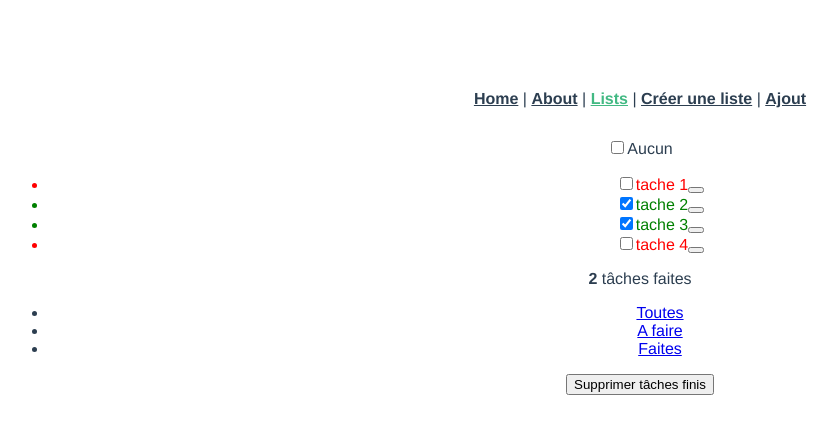
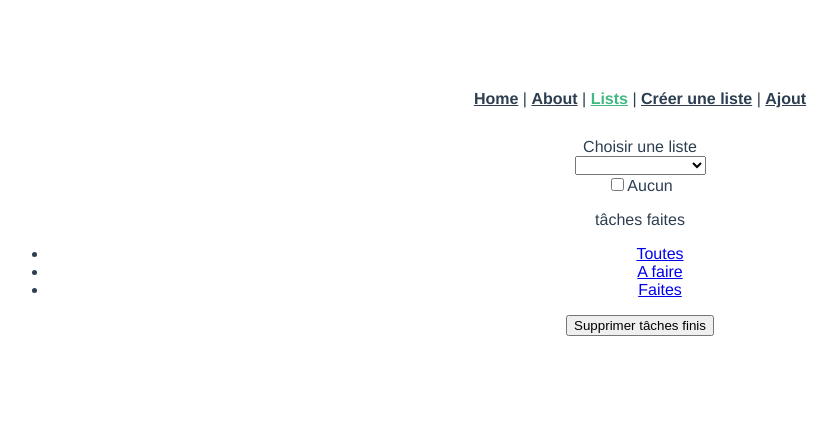
Before and after one commit to LerougeLefebvreLavenantLebrunChauveau/AppliMobile, a Vue app: page /lists in a window 1280 px wide. Shown: the top 434 px of the page, without its empty margins (0-838 px from the left). Built offline with nearby package versions, Linux system fonts and the light colour scheme.

Commit message:
Lists (données brutes)

```diff
--- a/src/views/Lists.vue
+++ b/src/views/Lists.vue
@@ -1,14 +1,20 @@
 <template>
 <div>
+  <label>Choisir une liste</label>
+  <br />
+  <select v-model="selected" v-on:change="getListes($event)">
+    <option v-for="myList in listes" :value="myList.id" v-bind:key="myList.id"> {{myList.name}} </option>
+  </select>
+  <br />
   <input type="checkbox" v-on:change="toutCompleter()" v-model="checkToutCompleter">
   <span v-show="checkToutCompleter">Tout</span>
   <span v-show="!checkToutCompleter">Aucun</span>
   <ul class="todo-list">
-    <li class="todo" v-for="todo in filtreTodos" v-bind:key="todo.id" :class="{completed: todo.completed}">
+    <li class="todo" v-for="todo in listeVide.todos" v-bind:key="todo.id" :class="{completed: todo.completed}">
       <div>
         <input type="checkbox" v-model="todo.completed" v-on:change="miseAJourTodo(todo)">
         <label> {{todo.name}} </label>
-        <button type="destroy" @click.prevent="supprimerTodo(todo)"></button>
+        <button type="destroy" @click="deleteTodo(todo)"></button>
       </div>
     </li>
   </ul>
@@ -18,11 +24,13 @@
   <span><strong> {{ reste }} </strong> tâches faites </span>
   <ul>
     <li><a href="#" :class="{selected: filter === 'all'}" @click.prevent="filter = 'all'">Toutes</a></li>
-    <li><a href="#" :class="{selected: filter === 'todo'}" @click.prevent="filter = 'todo'">A faire</a></li>
+    <li><a href="#" :class="{selected: filter === 'todo'}" @click.prevent="filter = 'todo'" >A faire</a></li>
     <li><a href="#" :class="{selected: filter === 'done'}" @click.prevent="filter = 'done'">Faites</a></li>
   </ul>
-  <button v-show="complete" @click.prevent="supprimerComplete">Supprimer tâches finis</button>
+  <button  @click.prevent="supprimerComplete">Supprimer tâches finis</button>
+  <!--<button v-show="complete" @click.prevent="supprimerComplete">Supprimer tâches finis</button> Fonctionne -->
   </div>
+
 </template>
 
 <script>
@@ -32,61 +40,110 @@ export default{
       },
       data() {
         return {
+          listes:[
+            {
+              id: "1",
+              name: 'Une première liste',
               todos: [
               {
                 id: 1,
-              name: 'tache 1',
+                name: 'Acheter du lait',
                 completed: false
               },
               {
                 id: 2,
-              name: 'tache 2',
-              completed: true
+                name: 'Sortir le chien',
+                completed: false
               },
               {
                 id: 3,
-              name: 'tache 3',
-              completed: true
+                name: 'Jouer aux echecs',
+                completed: false
               },
               {
                 id: 4,
-              name: 'tache 4',
+                name: 'Faire une game CS avec Démarrage au kicker, Minitosore et Capsylon',
                 completed:false
+              }],
+              filter: 'all',
+              complete: false,
+              checkToutCompleter: false
+            },
+            {
+              id: "2",
+              name: 'Une seconde liste',
+              todos: [
+              {
+                id: 1,
+                name: 'Mater Netflix',
+                completed: false
+              },
+              {
+                id: 2,
+                name: 'Mater Amazon Prime',
+                completed: false
+              },
+              {
+                id: 3,
+                name: 'Mater Disney +',
+                completed: false
+              },
+              {
+                id: 4,
+                name: 'Se désabonner de Salto',
+                completed:false
+              }],
+              filter: 'all',
+              complete: false,
+              checkToutCompleter: false
             }
           ],
-          newTodo: '',
-          filter: 'all',
-          complete: true,
-          checkToutCompleter: false
+          selected:'',
+          listeVide : ''
         }
       },
       methods: {
-        supprimerTodo(todo){
-          let nb = this.todos.indexOf(todo)
-          this.todos.splice(nb,1)
+        deleteTodo(todo){
+          let nb = this.listeVide.todos.indexOf(todo)
+          this.listeVide.todos.splice(nb,1)
         },
         supprimerComplete(){
-          this.todos.filter(todo => todo.completed).forEach(todo => this.supprimerTodo(todo));
+          this.listeVide.todos.filter(todo => todo.completed).forEach(todo => this.deleteTodo(todo));
           this.complete=false;
         },
         toutCompleter(){
-          this.todos.forEach(todo => todo.completed = this.checkToutCompleter)
+          this.listeVide.todos.forEach(todo => todo.completed = this.checkToutCompleter)
         },
         miseAJourTodo(todo){
           if (todo.completed)
             this.complete = true;
-          else this.complete = this.todos.filter(todo => todo.completed)
+          else this.complete = this.listeVide.todos.filter(todo => todo.completed)
+        },
+        getListes(e){
+          let value = e.target.value;
+          let liste = this.listes.find(l => l.id == value);
+          this.listeVide = liste
         }
       },
       computed: {
         reste(){
-          return this.todos.filter(todo => todo.completed).length
+          if(this.listeVide.length==0){
+            return;
+          }
+          else{
+            return this.listeVide.todos.filter(todo => todo.completed).length
+          }
         },
-        filtreTodos(){
-          if (this.filter === 'todo'){
-            return this.todos.filter(todo => !todo.completed).length != 0
+        filter(){
+          if(this.listeVide.filter === 'todo'){
+            return this.listeVide.todos.filter(todo => !todo.completed).length != 0;
           }
-          return this.todos
+          else if(this.listeVide.filter === 'done'){
+            return this.listeVide.todos.filter(todo => todo.completed);
+          }
+          else{
+            return this.listeVide.todos
+          }
         },
         siTodos(){
           return true
@@ -110,4 +167,5 @@ export default{
     li.completed{
       color:green;
     }
+
 </style>
```
Lines whose indentation alone changed are shown as unchanged.
